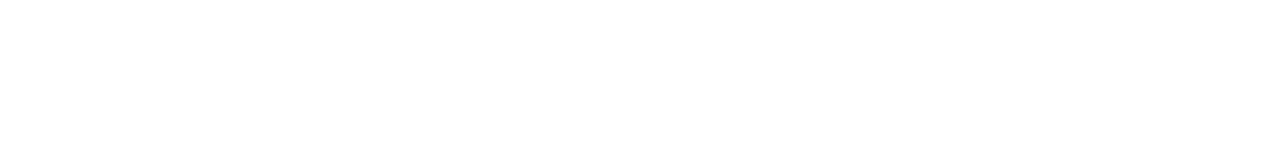
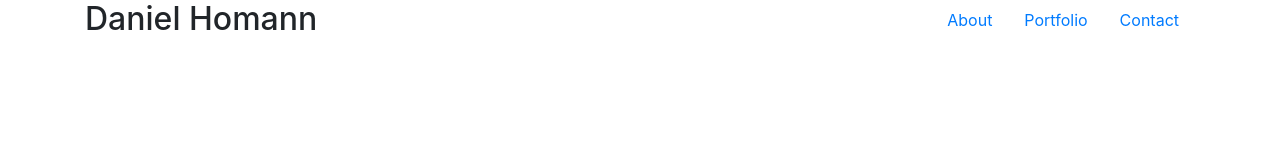
Before and after one commit to danielhomann4/Bootstrap-Portfolio, a plain HTML site: page index.html in a window 1280 px wide. Drawn offline with nearby package versions, Linux system fonts and the light colour scheme.

Commit message:
did nav bar

```diff
--- a/index.html
+++ b/index.html
@@ -4,9 +4,33 @@
     <meta charset="UTF-8">
     <meta name="viewport" content="width=device-width, initial-scale=1.0">
     <meta http-equiv="X-UA-Compatible" content="ie=edge">
-    <title>Document</title>
+    <link rel="stylesheet" href="https://stackpath.bootstrapcdn.com/bootstrap/4.1.3/css/bootstrap.min.css" integrity="sha384-MCw98/SFnGE8fJT3GXwEOngsV7Zt27NXFoaoApmYm81iuXoPkFOJwJ8ERdknLPMO" crossorigin="anonymous">
+    <title>Index</title>
 </head>
 <body>
+    <div class="container">
+        <div class="row">
+            <div class="col-md-3">
+                <h2>Daniel Homann</h2>
+            </div>
+            <div class="col-md-9">
+            <ul class="nav justify-content-end">
+                <li class="nav-item">
+                  <a class="nav-link active" href="#">About</a>
+                </li>
+                <li class="nav-item">
+                  <a class="nav-link" href="#">Portfolio</a>
+                </li>
+                <li class="nav-item">
+                  <a class="nav-link" href="#">Contact</a>
+                </li>
+              </ul>
+            </div>
+        </div>
+        <div class="row">
+
+        </div>
+    </div>
 
 </body>
 </html>
```
Also changed, not shown: contact.html (+2 -1 lines), portfolio.html (+2 -1 lines).
